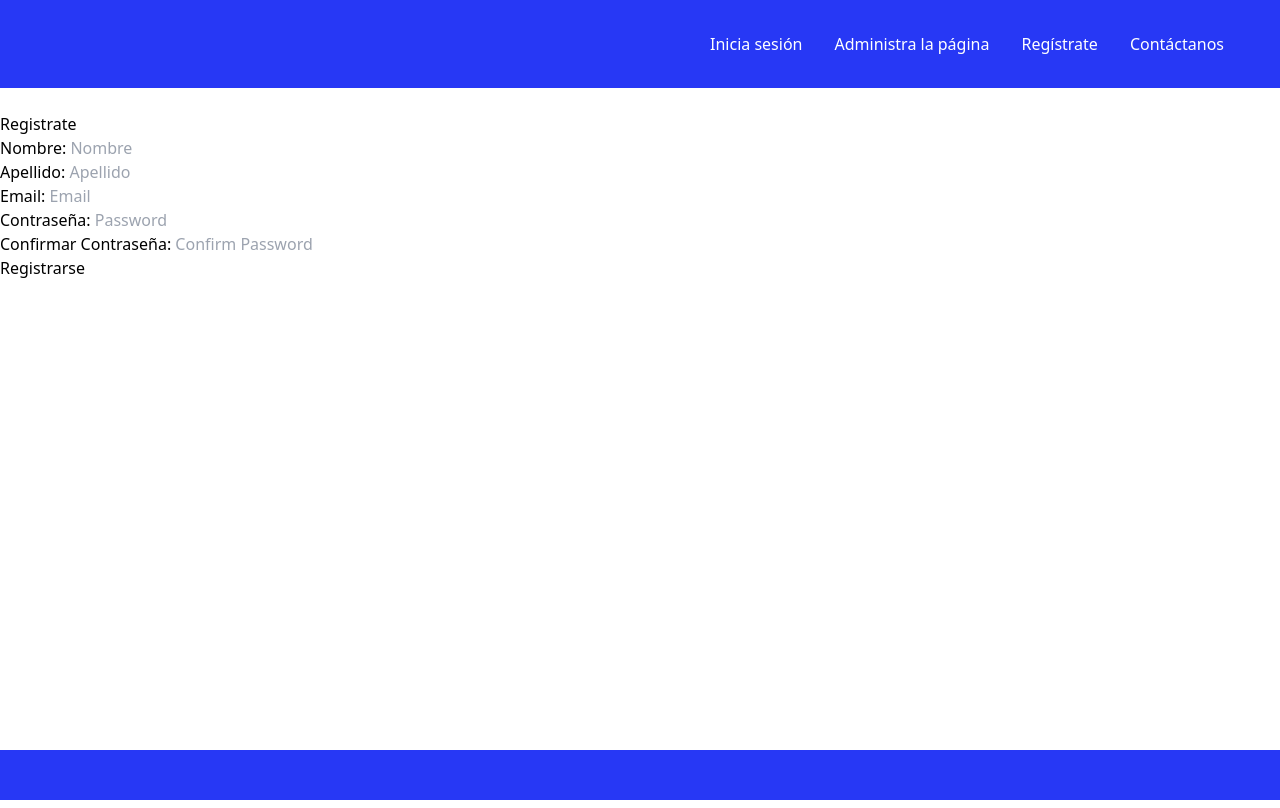
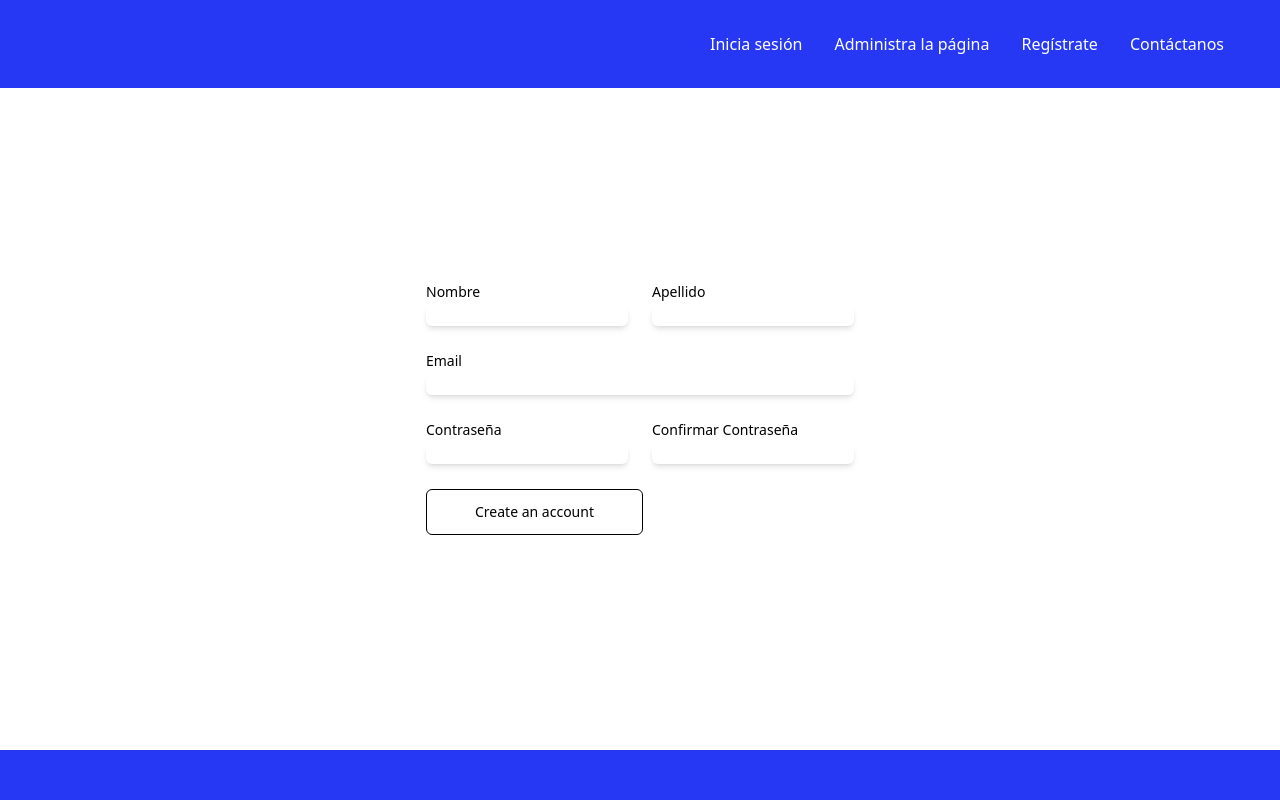
Before and after one commit to dlab-team/c10-frontend, a Next.js app: page /views/Signin in a window 1280 px wide. Built offline with nearby package versions, Linux system fonts and the light colour scheme.

Commit message:
Actualizado signin

```diff
--- a/src/app/layout.js
+++ b/src/app/layout.js
@@ -17,7 +17,9 @@ export default function RootLayout({ children }) {
           <section>
             {children}
           </section>
+
         <Footer />
+
       </body>
 
     </html>
--- a/src/app/styles/globals.css
+++ b/src/app/styles/globals.css
@@ -27,6 +27,7 @@ body {
 
 section {
   border: 3px purple;
+  margin-top: -80px;
 }
 
 footer {
--- a/src/app/views/Signin/page.jsx
+++ b/src/app/views/Signin/page.jsx
@@ -1,36 +1,79 @@
+
 export default function Signin() {
   return (
-    <div>
-      <br />
-      <h1>Registrate</h1>
-      <form>
-        <label>
-          Nombre:
-          <input type="text" placeholder=" Nombre" />
+    <section className="bg-white">
+      <div className="flex justify-center items-center min-h-screen">
+        <div className="max-w-xl">
+          <form action="#" className="mt-0 grid grid-cols-6 gap-6">
+            <div className="col-span-6 sm:col-span-3">
+              <label htmlFor="FirstName" className="block text-sm font-medium text-gray-700">
+                Nombre
               </label>
-        <br />
-        <label>
-          Apellido:
-          <input type="text" placeholder=" Apellido" />
+              <input
+                type="text"
+                id="FirstName"
+                name="first_name"
+                className="mt-1 w-full rounded-md border-gray-200 bg-white text-sm text-gray-700 shadow-md focus:border-blue-500 focus:ring-2 focus:ring-blue-500 focus:outline-none"
+              />
+            </div>
+
+            <div className="col-span-6 sm:col-span-3">
+              <label htmlFor="LastName" className="block text-sm font-medium text-gray-700">
+                Apellido
               </label>
-        <br />
-        <label>
-          Email:
-          <input type="email" placeholder=" Email" />
+              <input
+                type="text"
+                id="LastName"
+                name="last_name"
+                className="mt-1 w-full rounded-md border-gray-200 bg-white text-sm text-gray-700 shadow-md focus:border-blue-500 focus:ring-2 focus:ring-blue-500 focus:outline-none"
+              />
+            </div>
+
+            <div className="col-span-6">
+              <label htmlFor="Email" className="block text-sm font-medium text-gray-700">
+                Email
               </label>
-        <br />
-        <label>
-          Contraseña:
-          <input type="password" placeholder=" Password" />
+              <input
+                type="email"
+                id="Email"
+                name="email"
+                className="mt-1 w-full rounded-md border-gray-200 bg-white text-sm text-gray-700 shadow-md focus:border-blue-500 focus:ring-2 focus:ring-blue-500 focus:outline-none"
+              />
+            </div>
+
+            <div className="col-span-6 sm:col-span-3">
+              <label htmlFor="Password" className="block text-sm font-medium text-gray-700">
+                Contraseña
               </label>
-        <br />
-        <label>
-          Confirmar Contraseña:
-          <input type="password" placeholder=" Confirm Password" />
+              <input
+                type="password"
+                id="Password"
+                name="password"
+                className="mt-1 w-full rounded-md border-gray-500 bg-white text-sm text-gray-700 shadow-md focus:ring-2 focus:ring-blue-500 focus:outline-none"
+              />
+            </div>
+
+            <div className="col-span-6 sm:col-span-3">
+              <label htmlFor="PasswordConfirmation" className="block text-sm font-medium text-gray-700 focus:ring-2 focus:ring-blue-500 focus:outline-none">
+                Confirmar Contraseña
               </label>
-        <br />
-        <button type="submit">Registrarse</button>
+              <input
+                type="password"
+                id="PasswordConfirmation"
+                name="password_confirmation"
+                className="mt-1 w-full rounded-md border-gray-200 bg-white text-sm text-gray-700 shadow-md focus:border-blue-500"
+              />
+            </div>
+
+            <div className="col-span-6 sm:flex sm:items-center sm:gap-4">
+            <button className="inline-block shrink-0 rounded-md border border-blue-600 bg-blue-600 px-12 py-3 text-sm font-medium text-white transition hover:bg-transparent hover:text-blue-600 focus:outline-none focus:ring active:text-blue-500 transform hover:scale-105">
+              Create an account
+            </button>
+
+            </div>
           </form>
         </div>
+      </div>
+    </section>
   );
 }
```
Lines whose indentation alone changed are shown as unchanged.
